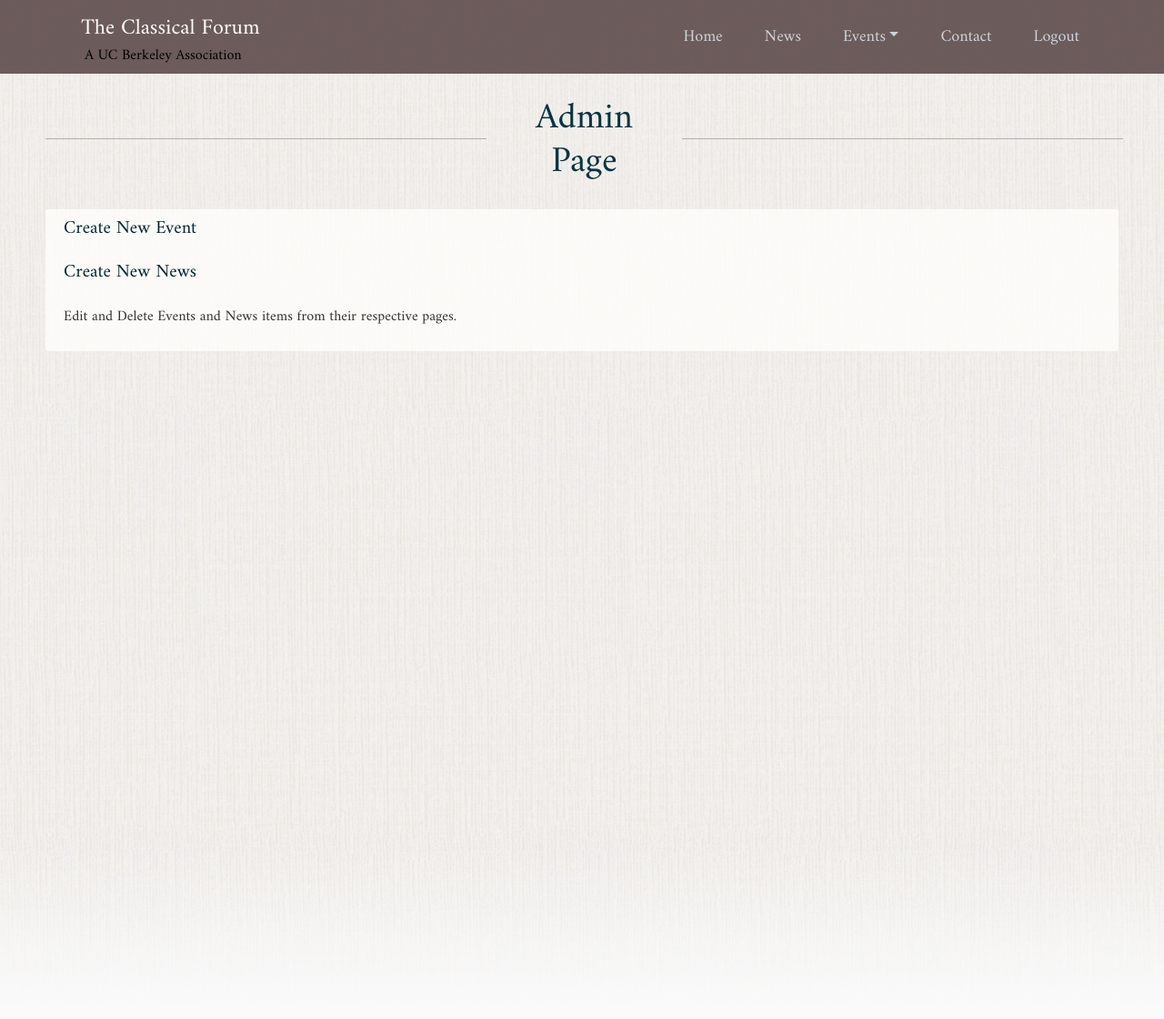
After one commit to willsieving/classical_forum, a Flask app: page /admin in a window 1280 px wide. The commit adds this page. Shown: the whole page at 91% size. Run offline with Flask 2, Linux system fonts and the light colour scheme; a user stored in the database is signed in; some libraries are stand-ins or nearby versions.

Commit message:
Created admin page

```diff
--- a/flask_server/routes.py
+++ b/flask_server/routes.py
@@ -172,6 +172,11 @@ def news():
 @main.route('/contact')
 def contact():
     return render_template('contact.html', title='Contact')
+
+@main.route('/admin')
+@login_required
+def admin():
+    return render_template('admin.html', title='Admin')
 
 
 # Gets the data from the forms and and posts it to database
@@ -383,7 +388,7 @@ def login():
 
             next_page = request.args.get('next')
             # will get the next page that user wanted access but was redirected to login
-            return redirect(next_page) if next_page else redirect(url_for('main.home'))
+            return redirect(next_page) if next_page else redirect(url_for('main.admin'))
             # this will redirect to the page that user wanted to go to before they logged in
             # otherwise goes to home
         else:
--- /dev/null
+++ b/flask_server/templates/admin.html
@@ -0,0 +1,26 @@
+{% extends "layout.html" %}
+{% block start_background_div %}<div class="bg1">{% endblock start_background_div %}
+{% block end_background_div %}</div>{% endblock end_background_div %}
+
+{% block content %}
+<div class="container-fluid" style="padding-top: 20px">
+<div class="row" style="flex-wrap: nowrap; margin-bottom: 20px; margin-left: -40px">
+    <div class="border-center rounded" style="float: left; width: 45%"></div>
+    <h1 class="text-center" style="color: #083443; margin-top: 0.8%">Admin Page</h1>
+    <div class="border-center rounded" style="float: right; width: 45%"></div>
+</div>
+</div>
+
+
+<div class="content-section">
+    <a class="" style="margin-top:20px; color: #012735; font-size: 1.25rem; margin-bottom: .5rem; line-height: 1.2" href="{{ url_for('main.new_news') }}">Create New Event</a>
+    <br>
+    <br>
+    <a class="" style="color: #012735; font-size: 1.25rem; margin-bottom: .5rem; line-height: 1.2" href="{{ url_for('main.new_event') }}">Create New News</a>
+    <br>
+    <br>
+    <p>Edit and Delete Events and News items from their respective pages.</p>
+</div>
+
+
+{% endblock content %}
--- a/flask_server/templates/home.html
+++ b/flask_server/templates/home.html
@@ -11,7 +11,7 @@
         <div class="border-center rounded"></div>
     </div>
     {% if current_user.username == 'admin' %}
-    <div style="text-align: center;">
+    <div class="bold" style="text-align: center;">
         You are logged on as ADMIN.
     </div>
     {% endif %}
```
